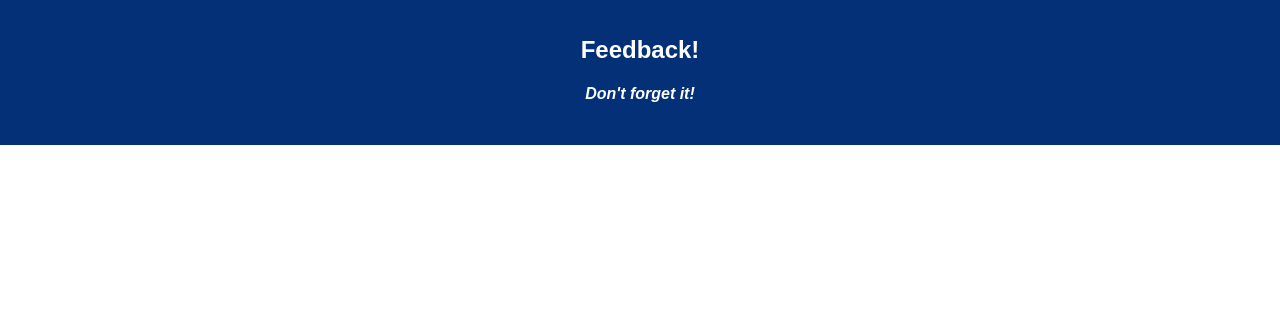
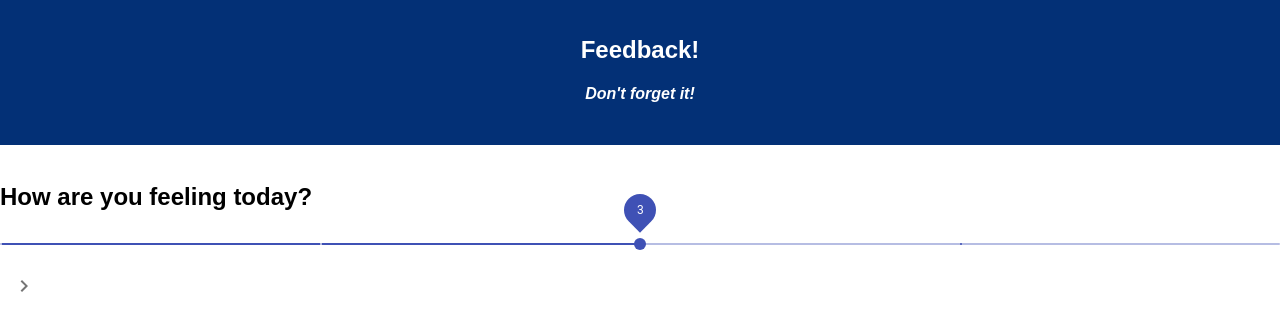
Before and after one commit to dmheisel/Feedback-Loops-, a React (Create React App) app: page /#/feeling in a window 1280 px wide. Shown: the top 330 px of the page. Built offline with nearby package versions, Linux system fonts and the light colour scheme.

Commit message:
feeling component setup.  added reusable component for feedback inputs

```diff
--- /dev/null
+++ b/src/components/FeedbackInput/FeedbackInput.jsx
@@ -0,0 +1,42 @@
+import React, { Component } from 'react';
+// import { connect } from 'react-redux'
+import Slider from '@material-ui/core/Slider';
+import IconButton from '@material-ui/core/IconButton';
+import NavigateNextIcon from '@material-ui/icons/NavigateNext';
+import { withRouter } from 'react-router-dom';
+import { connect } from 'react-redux';
+
+class FeedbackInput extends Component {
+	state = {
+		value: 0
+	};
+	render() {
+		return (
+			<div>
+				<Slider
+					defaultValue={3}
+					// aria-labelledby='discrete-slider'
+					valueLabelDisplay='on'
+					step={1}
+					marks
+					min={1}
+					max={5}
+					onChange={event => this.setState({ value: event.target.value })}
+				/>
+				<IconButton
+					arialabel='Next page'
+					onClick={event => {
+						this.props.dispatch({
+							type: this.props.action,
+							payload: this.state.value
+						});
+						this.props.history.push(this.props.nextLocation);
+					}}>
+					<NavigateNextIcon />
+				</IconButton>
+			</div>
+		);
+	}
+}
+
+export default withRouter(connect()(FeedbackInput));
--- a/src/components/Feeling/Feeling.jsx
+++ b/src/components/Feeling/Feeling.jsx
@@ -1,13 +1,20 @@
 import React, { Component } from 'react';
+import { connect } from 'react-redux';
+import FeedbackInput from '../FeedbackInput/FeedbackInput';
 
 class Feeling extends Component {
-  render() {
-    return (
-      <div>
+	state = {
+		feeling: ''
+	};
 
-      </div>
-    );
-  }
+	render() {
+		return (
+			<div>
+        <h2>How are you feeling today?</h2>
+        <FeedbackInput nextLocation="/understanding" action="ADD_FEELING"/>
+			</div>
+		);
+	}
 }
 
-export default Feeling;
+export default connect()(Feeling);
--- a/src/index.js
+++ b/src/index.js
@@ -7,18 +7,32 @@ import registerServiceWorker from './registerServiceWorker';
 //redux imports
 import { createStore, combineReducers, applyMiddleware } from 'redux';
 import { Provider } from 'react-redux';
-import logger from 'redux-logger'
+import logger from 'redux-logger';
 
-const feedbackReducer = (state, action) => {
-	return state;
+const feedbackReducer = (state = {}, action) => {
+	switch (action.type) {
+		case 'ADD_FEELING':
+			return { ...state, feeling: action.payload };
+		case 'ADD_UNDERSTANDING':
+			return { ...state, understanding: action.payload };
+		case 'ADD_SUPPORT':
+			return { ...state, support: action.payload };
+		case 'ADD_COMMENT':
+      return { ...state, comment: action.payload };
+    case 'CLEAR_FEEDBACK':
+      return {}
+		default:
+			return state;
+	}
 };
 const store = createStore(
-  combineReducers(
-    feedbackReducer
-  ),
-  applyMiddleware(
-    logger
-  )
-)
-ReactDOM.render(<Provider store={store} ><App /></Provider>, document.getElementById('root'));
+	combineReducers(feedbackReducer),
+	applyMiddleware(logger)
+);
+ReactDOM.render(
+	<Provider store={store}>
+		<App />
+	</Provider>,
+	document.getElementById('root')
+);
 registerServiceWorker();
```
